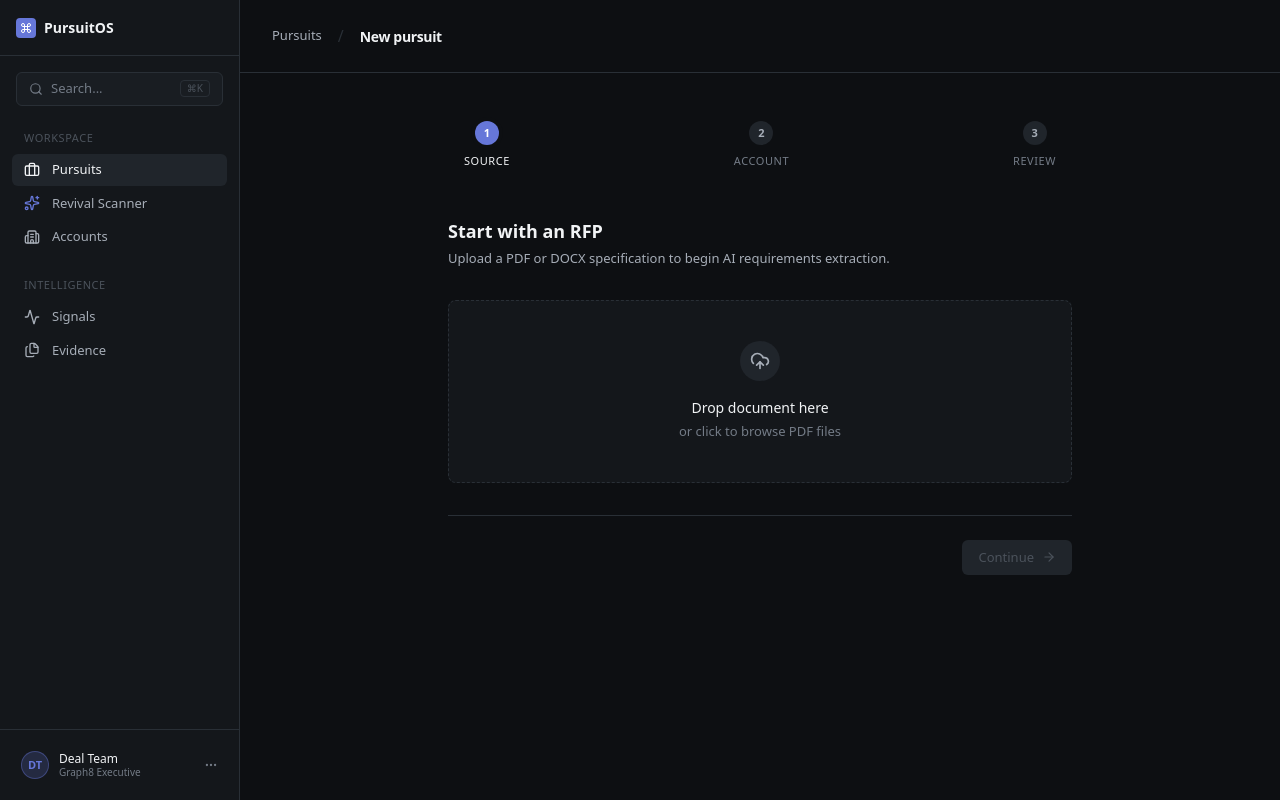
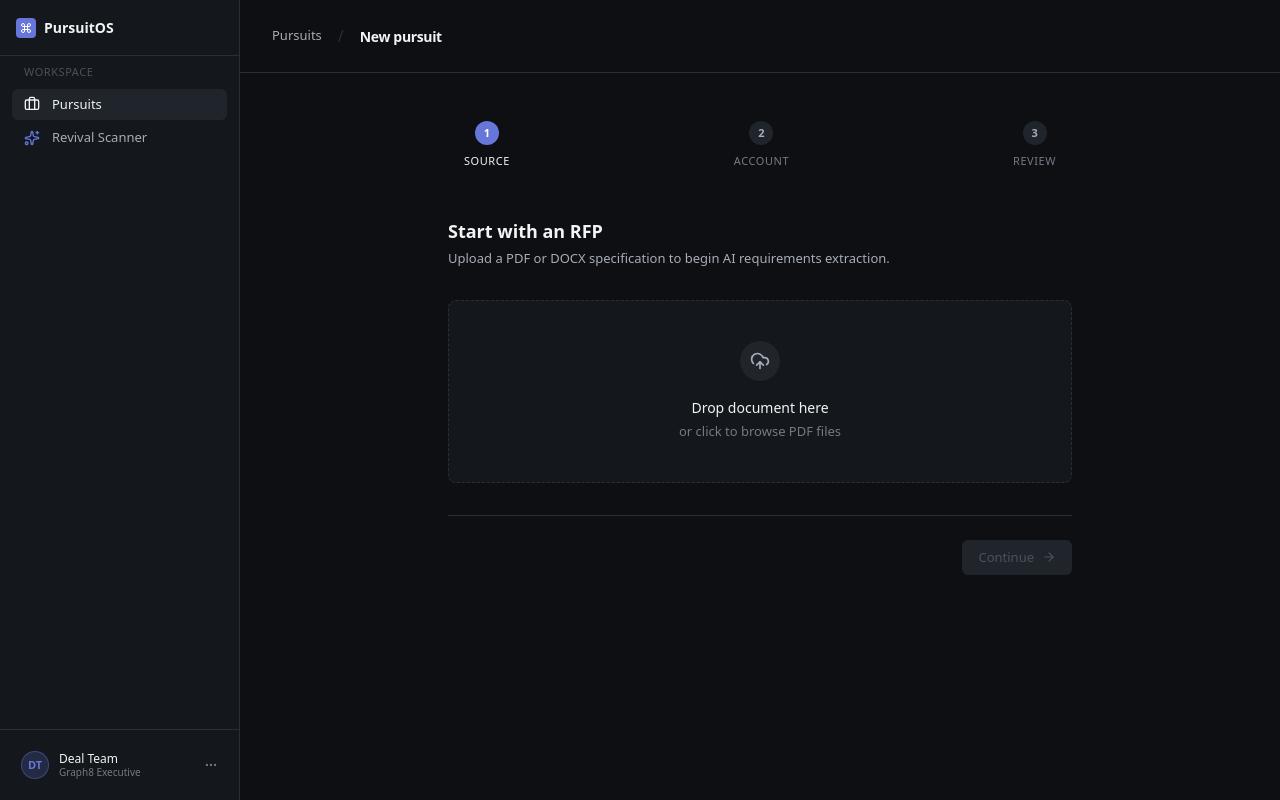
Before and after one commit to AbdullahSajjad-1/pursuitOS, a Next.js app in the folder apps/web/: page /pursuits/new in a window 1280 px wide. Built offline with nearby package versions, Linux system fonts and the light colour scheme.

Commit message:
removing from sidebar

```diff
--- a/apps/web/src/app/pursuits/new/page.tsx
+++ b/apps/web/src/app/pursuits/new/page.tsx
@@ -752,19 +752,19 @@ function NewPursuitContent() {
                   {deliberationLogs.map((log) => {
                     const getIcon = () => {
                       if (log.role === 'cto') return <Shield size={14} className="text-bid" />;
-                      if (log.role === 'sales') return <TrendingUp size={14} className="text-accent" />;
-                      if (log.role === 'legal') return <Scale size={14} className="text-conditional" />;
-                      if (log.role === 'delivery') return <Briefcase size={14} className="text-nobid" />;
-                      if (log.role === 'cso') return <BrainCircuit size={14} className="text-purple-400" />;
+                      if (log.role === 'commercial') return <TrendingUp size={14} className="text-accent" />;
+                      if (log.role === 'competitive') return <Scale size={14} className="text-conditional" />;
+                      if (log.role === 'relationship') return <Briefcase size={14} className="text-nobid" />;
+                      if (log.role === 'ceo') return <BrainCircuit size={14} className="text-purple-400" />;
                       return <Sparkles size={14} className="text-muted" />;
                     };
 
                     const getRoleBadge = () => {
                       if (log.role === 'cto') return 'bg-bid/10 text-bid border-bid/20';
-                      if (log.role === 'sales') return 'bg-accent/10 text-accent border-accent/20';
-                      if (log.role === 'legal') return 'bg-conditional/10 text-conditional border-conditional/20';
-                      if (log.role === 'delivery') return 'bg-nobid/10 text-nobid border-nobid/20';
-                      if (log.role === 'cso') return 'bg-purple-500/10 text-purple-300 border-purple-500/20';
+                      if (log.role === 'commercial') return 'bg-accent/10 text-accent border-accent/20';
+                      if (log.role === 'competitive') return 'bg-conditional/10 text-conditional border-conditional/20';
+                      if (log.role === 'relationship') return 'bg-nobid/10 text-nobid border-nobid/20';
+                      if (log.role === 'ceo') return 'bg-purple-500/10 text-purple-300 border-purple-500/20';
                       return 'bg-surface-3 text-secondary border-border-subtle';
                     };
 
--- a/apps/web/src/components/AppShell.tsx
+++ b/apps/web/src/components/AppShell.tsx
@@ -58,15 +58,6 @@ export default function AppShell({ children }: { children: React.ReactNode }) {
           </Link>
         </div>
 
-        {/* Global Search Mock */}
-        <div className="p-4">
-          <button className="w-full flex items-center gap-2 px-3 py-1.5 rounded-md border border-border-subtle bg-surface-2 text-muted text-[13px] hover:border-muted transition-colors">
-            <Search size={14} />
-            <span className="flex-1 text-left">Search...</span>
-            <span className="text-[10px] border border-border-subtle px-1.5 rounded text-disabled">⌘K</span>
-          </button>
-        </div>
-
         {/* Nav Links */}
         <nav className="flex-1 px-3 py-2 space-y-6 overflow-y-auto">
 
@@ -80,24 +71,6 @@ export default function AppShell({ children }: { children: React.ReactNode }) {
               <Link href="/revivals" className={`flex items-center gap-3 px-3 py-1.5 rounded-md text-[13px] transition-colors ${isNavActive('/revivals') ? 'bg-surface-3 text-accent font-medium' : 'text-secondary hover:text-primary hover:bg-surface-2'}`}>
                 <Sparkles size={16} className="text-accent" />
                 Revival Scanner
-              </Link>
-              <Link href="#" className="flex items-center gap-3 px-3 py-1.5 rounded-md text-[13px] text-secondary hover:text-primary hover:bg-surface-2 transition-colors">
-                <Building2 size={16} />
-                Accounts
-              </Link>
-            </div>
-          </div>
-
-          <div>
-            <div className="px-3 mb-2 text-[11px] font-medium text-disabled uppercase tracking-wider">Intelligence</div>
-            <div className="space-y-0.5">
-              <Link href="#" className="flex items-center gap-3 px-3 py-1.5 rounded-md text-[13px] text-secondary hover:text-primary hover:bg-surface-2 transition-colors">
-                <Activity size={16} />
-                Signals
-              </Link>
-              <Link href="#" className="flex items-center gap-3 px-3 py-1.5 rounded-md text-[13px] text-secondary hover:text-primary hover:bg-surface-2 transition-colors">
-                <Files size={16} />
-                Evidence
               </Link>
             </div>
           </div>
```
